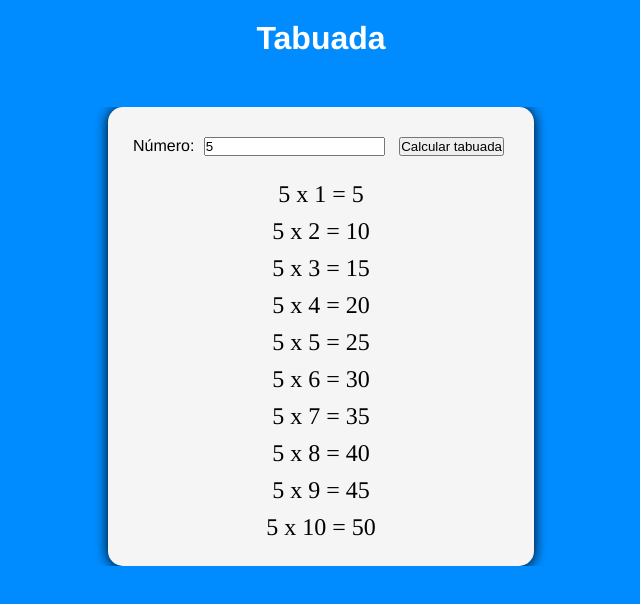
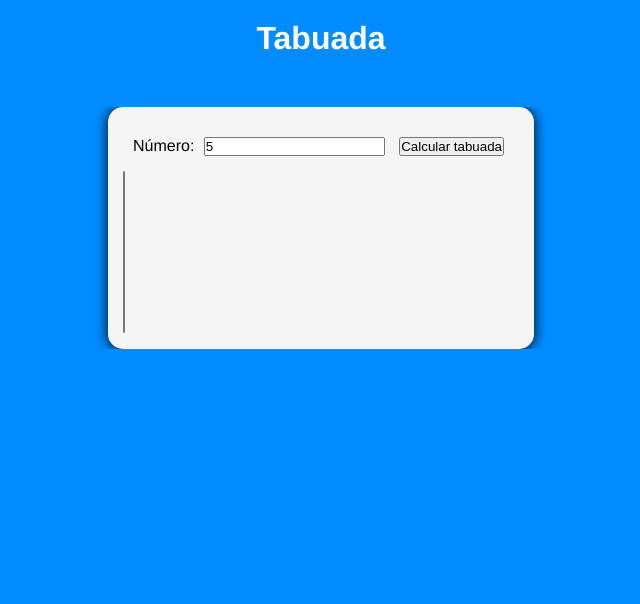
Before and after one commit to pietr0davila/Javascript, a plain HTML site: page moduloE/pratica/exercicios/ex002/index.html in a window 1280 px wide. Both pictures are taken after typing "5" into the empty fields and a click on the button "Calcular tabuada". Shown: the whole page, without its empty margins (319-959 px from the left). Drawn offline with Linux system fonts and the light colour scheme.

Commit message:
ModuloE completo

```diff
--- a/moduloE/pratica/exercicios/ex002/assets/script.js
+++ b/moduloE/pratica/exercicios/ex002/assets/script.js
@@ -1,20 +1,20 @@
 // listener
 document.querySelector('input#result').addEventListener('click', generate_table);
 
-let result = document.querySelector("section#result-sec")
+let table = document.querySelector("select#table")
 function generate_table() {
     const
      GET_INPUT = document.querySelector('input#number');
-     NUMBER = Number(GET_INPUT.value);
-    if (NUMBER.length == 0) {
+    if (GET_INPUT.value.length == 0) {
         alert('Número inválido!');
         return;
     } else {
+        NUMBER = Number(GET_INPUT.value);
         for (let i = 1; i <= 10; i++){
-            let sum = NUMBER * i;
-            let newParagraphy = document.createElement('p');
-            result.appendChild(newParagraphy);
-            newParagraphy.innerText = `${NUMBER} x ${i} = ${sum}`;
+            let option = document.createElement('option');
+            table.appendChild(option);
+            option.value = `t${i}`;
+            option.innerText = `${NUMBER} x ${i} = ${num * i}`;
         }
     }
 }
--- a/moduloE/pratica/exercicios/ex002/assets/style.css
+++ b/moduloE/pratica/exercicios/ex002/assets/style.css
@@ -38,9 +38,3 @@ section p {
 section p input {
     margin: 5px;
 }
-.result-sec {
-    width: 100%;
-    font-family: 'Times New Roman', Times, serif;
-    font: bolder 1.5em 'Time New Roman', Times;
-    text-align: center;
-}
--- a/moduloE/pratica/exercicios/ex002/index.html
+++ b/moduloE/pratica/exercicios/ex002/index.html
@@ -16,9 +16,8 @@
                 <input type="number" name="number" id="number">
                 <input type="button" id="result" value="Calcular tabuada">
             </p>
-            <section class="result-sec" id="result-sec">
-
-            </section>
+            <select name="table" id="table" size="10">
+            </select>
         </section>
     </div>
 </body>
```
